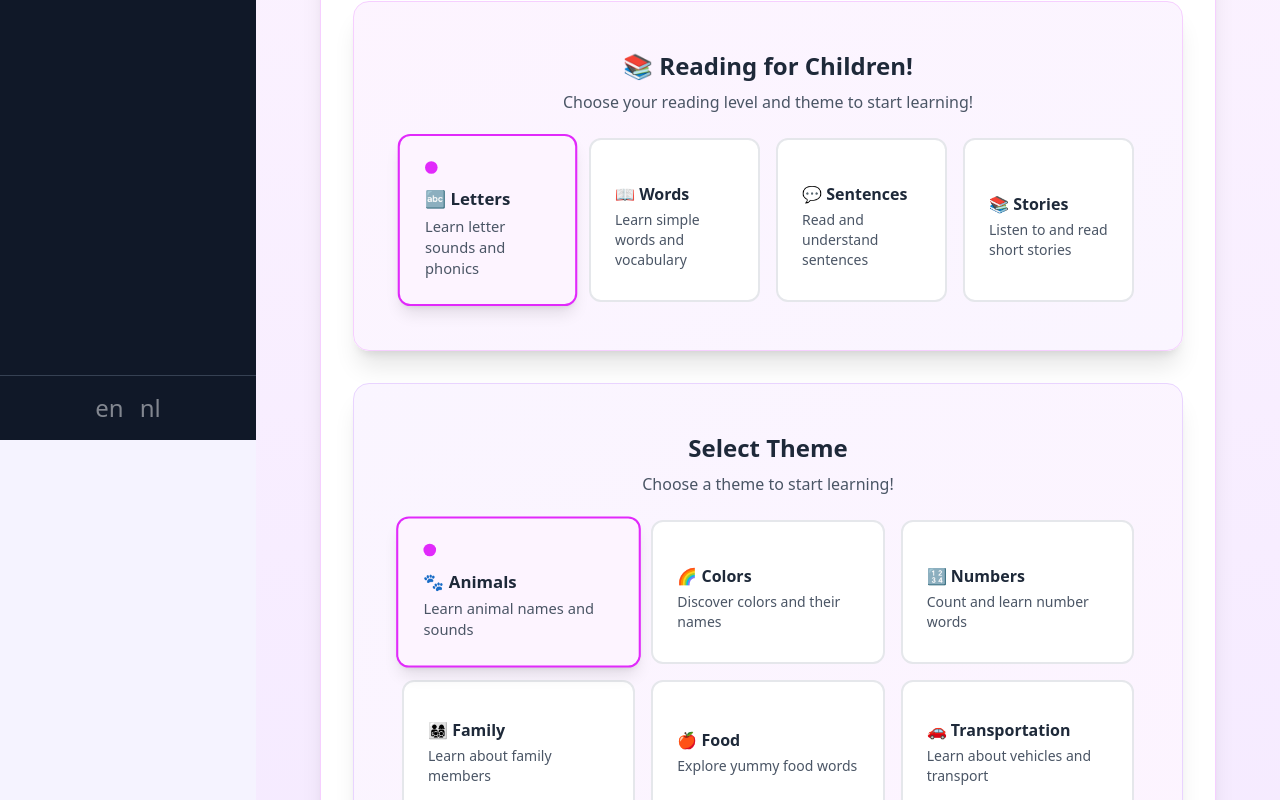
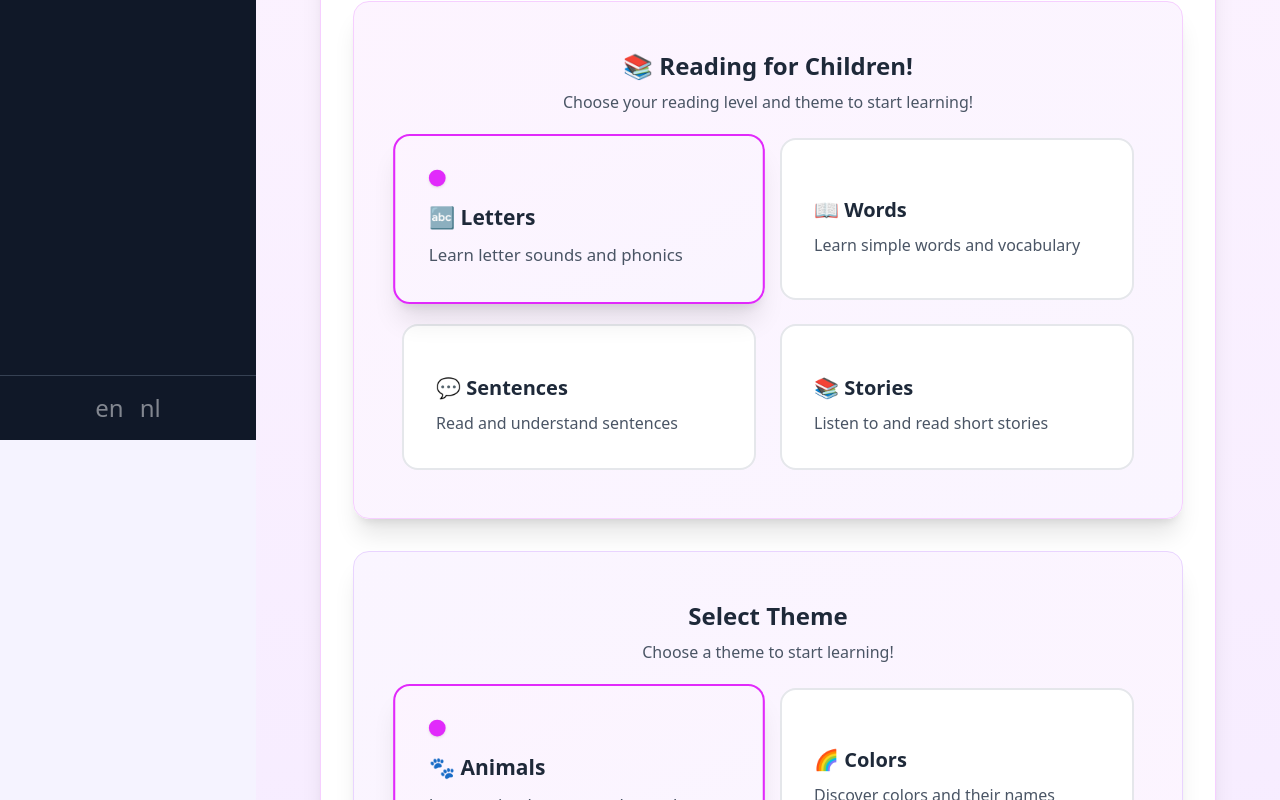
Before and after one commit to peeweetje/create-games-for-children, a React (Vite) app: page /reading in a window 1280 px wide. Shown: the part 360-1160 px from the top of the page. Built offline with nearby package versions, Linux system fonts and the light colour scheme.

Commit message:
Update the styling for the reading page.

```diff
--- a/src/components/reading-page/ReadingLevelSelector.tsx
+++ b/src/components/reading-page/ReadingLevelSelector.tsx
@@ -17,31 +17,31 @@ export const ReadingLevelSelector = ({ selectedLevel, onSelect }: ReadingLevelSe
     ];
 
     return (
-        <div className="w-full max-w-4xl mx-auto">
+        <div className="w-full">
             <div className="text-center mb-6">
                 <h2 className="text-2xl font-bold text-gray-800 mb-2">{t("learn.reading.title")}</h2>
                 <p className="text-gray-600">{t("learn.reading.subtitle")}</p>
             </div>
 
-            <div className="grid grid-cols-1 md:grid-cols-2 lg:grid-cols-4 gap-4">
+            <div className="grid grid-cols-1 md:grid-cols-2 gap-6">
                 {levels.map((level) => (
                     <button
                         key={level.value}
                         onClick={() => onSelect(level.value)}
-                        className={`p-6 rounded-xl border-2 transition-all duration-200 text-left ${
+                        className={`p-8 rounded-2xl border-2 transition-all duration-300 text-left ${
                             selectedLevel === level.value
-                                ? "border-fuchsia-500 bg-fuchsia-50 shadow-lg scale-105"
-                                : "border-gray-200 bg-white hover:border-fuchsia-300 hover:shadow-md"
+                                ? "border-fuchsia-500 bg-gradient-to-br from-fuchsia-50 to-purple-50 shadow-xl scale-105"
+                                : "border-gray-200 bg-white hover:border-fuchsia-300 hover:shadow-lg hover:scale-105"
                         }`}
                     >
-                        <div className="flex items-center justify-between mb-3">
+                        <div className="flex items-center justify-between mb-4">
                             {selectedLevel === level.value && (
-                                <div className="w-3 h-3 bg-fuchsia-500 rounded-full"></div>
+                                <div className="w-4 h-4 bg-fuchsia-500 rounded-full shadow-sm"></div>
                             )}
                         </div>
                         <div>
-                            <h3 className="font-semibold text-gray-800 mb-1">{level.label}</h3>
-                            <p className="text-sm text-gray-600">{level.description}</p>
+                            <h3 className="text-xl font-bold text-gray-800 mb-2">{level.label}</h3>
+                            <p className="text-gray-600 leading-relaxed">{level.description}</p>
                         </div>
                     </button>
                 ))}
--- a/src/components/reading-page/ReadingThemeSelector.tsx
+++ b/src/components/reading-page/ReadingThemeSelector.tsx
@@ -19,31 +19,31 @@ export const ReadingThemeSelector = ({ selectedTheme, onSelect }: ReadingThemeSe
     ];
 
     return (
-        <div className="w-full max-w-4xl mx-auto">
+        <div className="w-full">
             <div className="text-center mb-6">
                 <h2 className="text-2xl font-bold text-gray-800 mb-2">{t("learn.reading.themeSelector.selectTheme")}</h2>
                 <p className="text-gray-600">{t("learn.reading.themeSelector.chooseTheme")}</p>
             </div>
 
-            <div className="grid grid-cols-1 md:grid-cols-2 lg:grid-cols-3 gap-4">
+            <div className="grid grid-cols-1 md:grid-cols-2 lg:grid-cols-2 gap-6">
                 {themes.map((theme) => (
                     <button
                         key={theme.value}
                         onClick={() => onSelect(theme.value)}
-                        className={`p-6 rounded-xl border-2 transition-all duration-200 text-left ${
+                        className={`p-8 rounded-2xl border-2 transition-all duration-300 text-left ${
                             selectedTheme === theme.value
-                                ? "border-fuchsia-500 bg-fuchsia-50 shadow-lg scale-105"
-                                : "border-gray-200 bg-white hover:border-fuchsia-300 hover:shadow-md"
+                                ? "border-fuchsia-500 bg-gradient-to-br from-fuchsia-50 to-purple-50 shadow-xl scale-105"
+                                : "border-gray-200 bg-white hover:border-fuchsia-300 hover:shadow-lg hover:scale-105"
                         }`}
                     >
-                        <div className="flex items-center justify-between mb-3">
+                        <div className="flex items-center justify-between mb-4">
                             {selectedTheme === theme.value && (
-                                <div className="w-3 h-3 bg-fuchsia-500 rounded-full"></div>
+                                <div className="w-4 h-4 bg-fuchsia-500 rounded-full shadow-sm"></div>
                             )}
                         </div>
                         <div>
-                            <h3 className="font-semibold text-gray-800 mb-1">{theme.label}</h3>
-                            <p className="text-sm text-gray-600">{theme.description}</p>
+                            <h3 className="text-xl font-bold text-gray-800 mb-2">{theme.label}</h3>
+                            <p className="text-gray-600 leading-relaxed">{theme.description}</p>
                         </div>
                     </button>
                 ))}
```
